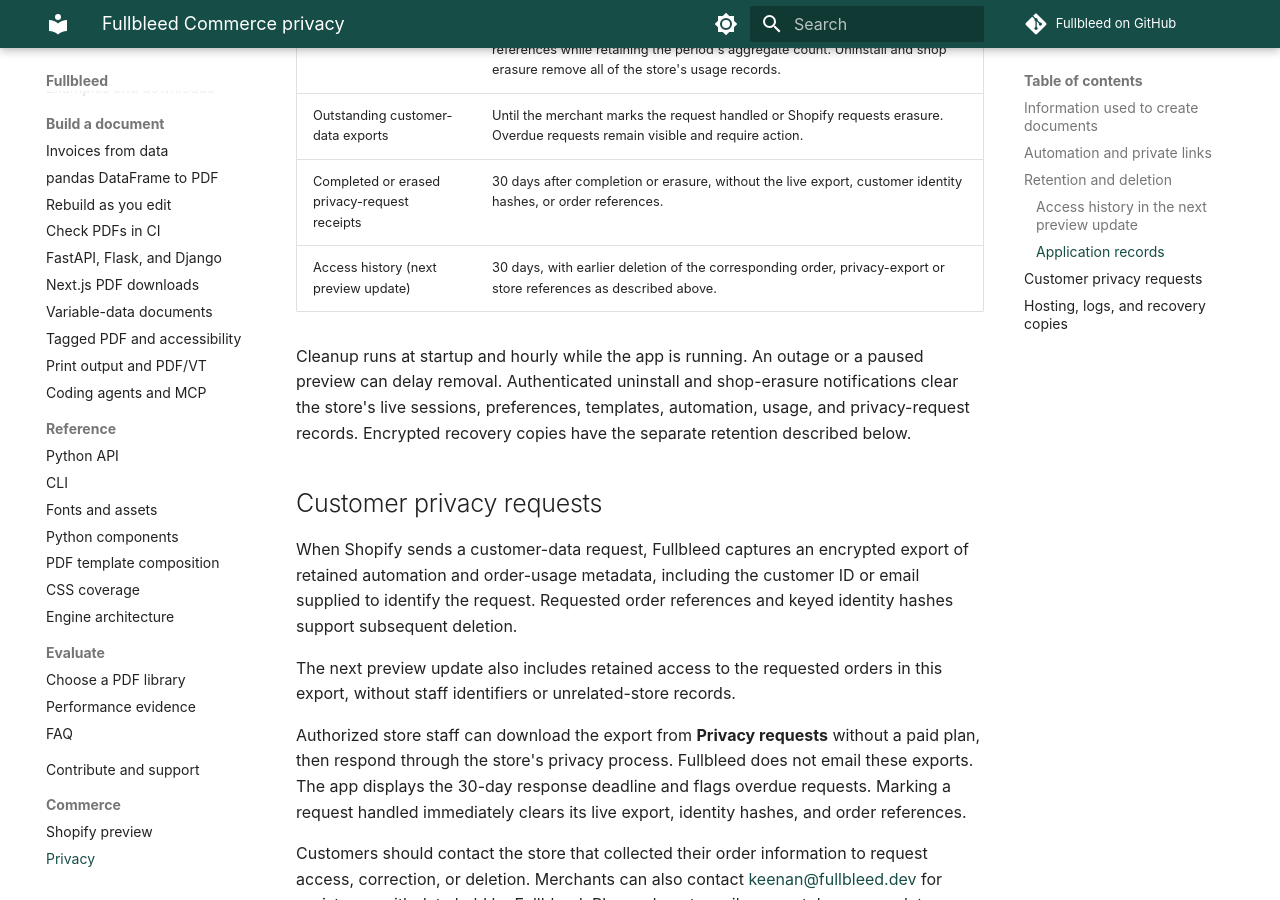
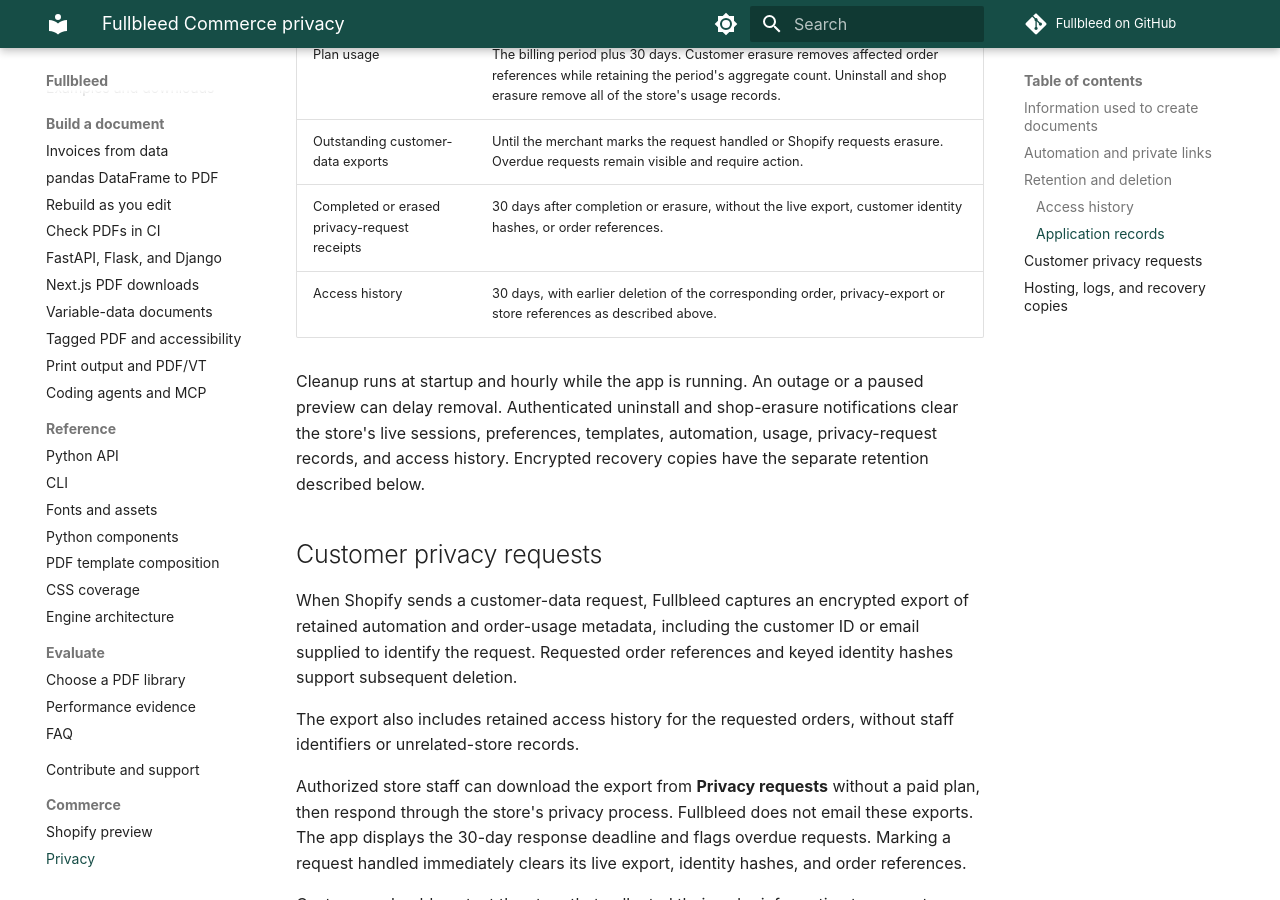
Before and after one commit to fullbleed-engine/docs, an MkDocs documentation site: the page built from docs/commerce/privacy.md, in a window 1280 px wide and 900 px high, scrolled down 2166 px. Built offline with MkDocs 1.6.1 and Material for MkDocs 9.7.7, drawn with Linux system fonts in a browser that asks for light colours; comment, search, counter and statistics services are not loaded; some of the changed text lies outside the part shown.

Commit message:
Reflect hosted access-history privacy verification (#35)

```diff
--- a/docs/commerce/privacy.md
+++ b/docs/commerce/privacy.md
@@ -58,14 +58,15 @@
 
 ## Retention and deletion
 
-### Access history in the next preview update
+### Access history
 
-The next preview deployment adds **Access history**, available to authenticated
+The Shopify preview includes **Access history**, available to authenticated
 store staff even without a paid plan. It records requests for order lists,
 document previews and PDFs, automation activity, privacy exports and access
 history itself. It also records Flow document preparation and private-link
-downloads. This update has passed local synthetic-store checks; it is not yet
-running on the hosted preview.
+downloads. An attended hosted test verified these records, privacy deletion,
+uninstall and backup restoration using synthetic store data. The preview is
+stopped between attended tests and remains closed to production merchants.
 
 Each entry contains the store, action, time, outcome and relevant order, job or
 privacy-request reference. Staff requests include the staff ID from the verified
@@ -91,12 +92,12 @@
 | Plan usage | The billing period plus 30 days. Customer erasure removes affected order references while retaining the period's aggregate count. Uninstall and shop erasure remove all of the store's usage records. |
 | Outstanding customer-data exports | Until the merchant marks the request handled or Shopify requests erasure. Overdue requests remain visible and require action. |
 | Completed or erased privacy-request receipts | 30 days after completion or erasure, without the live export, customer identity hashes, or order references. |
-| Access history (next preview update) | 30 days, with earlier deletion of the corresponding order, privacy-export or store references as described above. |
+| Access history | 30 days, with earlier deletion of the corresponding order, privacy-export or store references as described above. |
 
 Cleanup runs at startup and hourly while the app is running. An outage or a
 paused preview can delay removal. Authenticated uninstall and shop-erasure
 notifications clear the store's live sessions, preferences, templates,
-automation, usage, and privacy-request records. Encrypted recovery copies have
+automation, usage, privacy-request records, and access history. Encrypted recovery copies have
 the separate retention described below.
 
 ## Customer privacy requests
@@ -106,8 +107,8 @@
 ID or email supplied to identify the request. Requested order references and
 keyed identity hashes support subsequent deletion.
 
-The next preview update also includes retained access to the requested orders
-in this export, without staff identifiers or unrelated-store records.
+The export also includes retained access history for the requested orders,
+without staff identifiers or unrelated-store records.
 
 Authorized store staff can download the export from **Privacy requests**
 without a paid plan, then respond through the store's privacy process.
```
